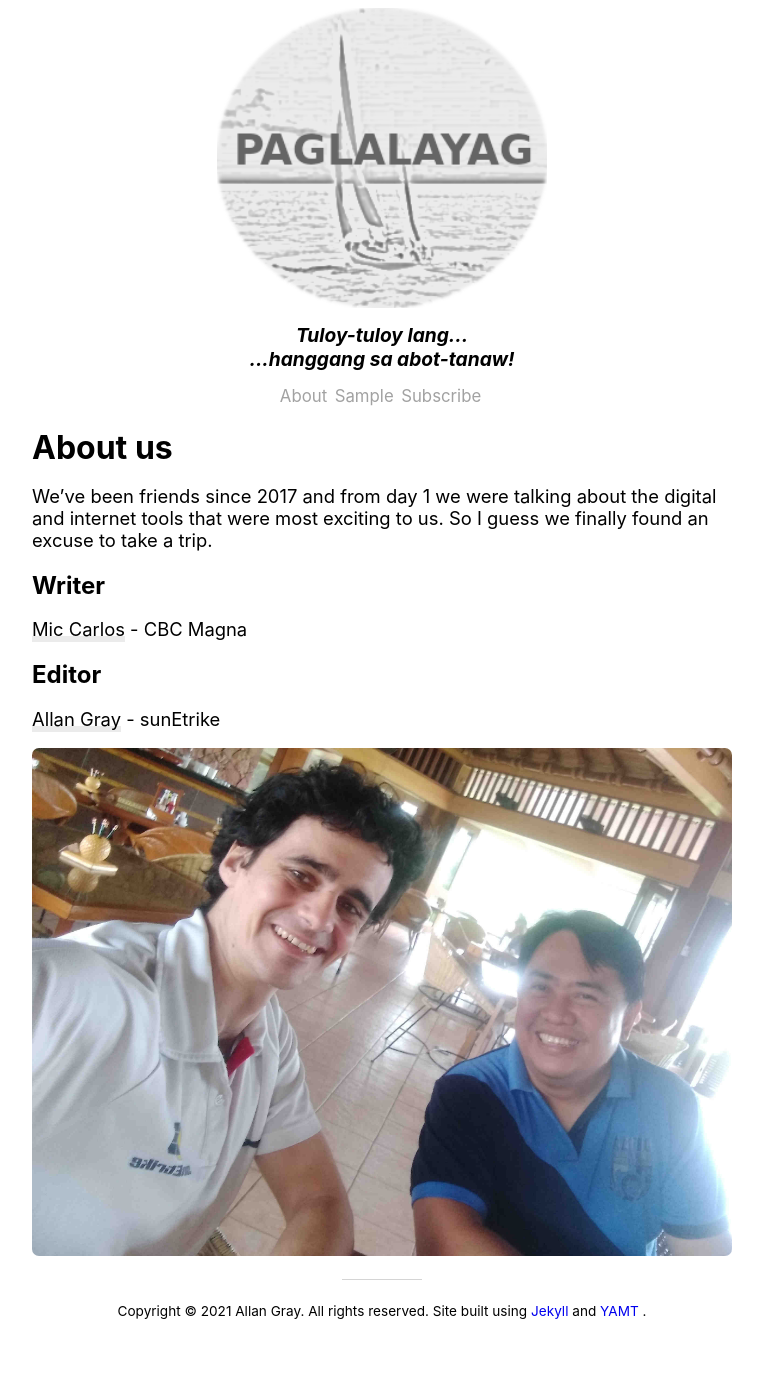
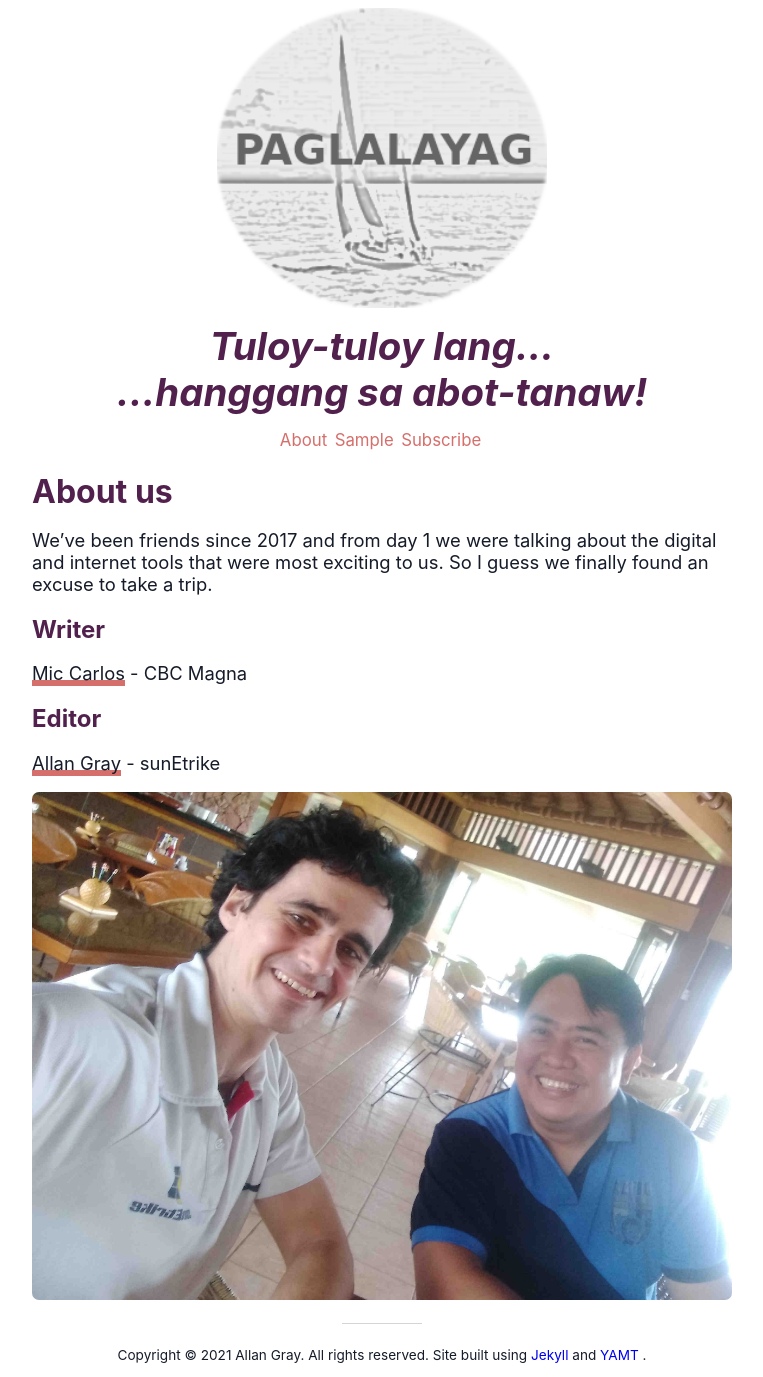
Before and after one commit to paglalayag/paglalayag.github.io, a Jekyll site: the page built from about.md, in a window 1280 px wide. Shown: the whole page, without its empty margins (258-1021 px from the left). Built offline with Jekyll 4.4.1, drawn with Linux system fonts in a browser that asks for light colours; nearby versions of some CDN libraries; before the commit the page ends 1333 px from its top, so only the background shows below that.

Commit message:
adjust styling

```diff
--- a/_sass/base.scss
+++ b/_sass/base.scss
@@ -1,6 +1,13 @@
 //Colors
-$base: #a2a2a2;
 $light-grey: #ebebeb;
+$beige: #d9c2a0;
+$purple: #51204d;
+$flag-black: #151b29;
+$dark-red: #8e0f18;
+$light-red: #d56f6b;
+$pink: #c07e9a;
+
+$base: $dark-red;
 
 * {
   -webkit-box-sizing: border-box;
@@ -82,7 +89,7 @@ blockquote {
   padding: 1.5em;
   list-style: disc;
   display: inline-block;
-  background-color: $light-grey;
+  background-color: $light-red;
   line-height: 25px;
   li{
     a{
--- a/_sass/contact.scss
+++ b/_sass/contact.scss
@@ -24,13 +24,13 @@
         border-radius: 10px;
       }
     .form-button:hover{
-        background-color: $light-grey;
+        background-color: $light-red;
     }
     .success{
         a{
             text-decoration:none;
-            border-bottom: 2px solid $light-grey;
-            box-shadow: inset 0 -4px 0 $light-grey;
+            border-bottom: 2px solid $light-red;
+            box-shadow: inset 0 -4px 0 $light-red;
             color: inherit;
             transition: background 0.1s cubic-bezier(.33,.66,.66,1);
           }
--- a/_sass/header.scss
+++ b/_sass/header.scss
@@ -23,7 +23,7 @@ header{
 
     #site_title{
         text-align: center;
-        color: black;
+        color: $flag-black;
         a{
             text-decoration: none;
         }
@@ -31,9 +31,10 @@ header{
             margin-bottom: 0px;
         }
         h2{
+            color: $purple;
             margin-top: 0px;
             font-style: oblique;
-            font-size: 1.2rem;
+            font-size: 2.4rem;
         }
     }
     #subheader{
@@ -45,11 +46,11 @@ header{
                 display: block;
                 float: left;
                 a:hover{
-                    color: black;
+                    color: $dark-red;
                 }
                 a{
                     text-decoration: none;
-                    color: $base;
+                    color: $light-red;
                     margin-right: 3px;
                     font-size: 1.05rem;
                 }
--- a/_sass/paginator.scss
+++ b/_sass/paginator.scss
@@ -31,6 +31,6 @@
         font-size: 16px;
     }
     .paginate-button:hover{
-        background-color: $light-grey;
+        background-color: $light-red;
     }
 }
--- a/_sass/post.scss
+++ b/_sass/post.scss
@@ -24,20 +24,20 @@ img{
     p, li{
         a{
           text-decoration:none;
-          border-bottom: 2px solid $light-grey;
-          box-shadow: inset 0 -4px 0 $light-grey;
+          border-bottom: 2px solid $light-red;
+          box-shadow: inset 0 -4px 0 $light-red;
           color: inherit;
           transition: background 0.1s cubic-bezier(.33,.66,.66,1);
         }
         a:visited{
             text-decoration:none;
-            border-bottom: 2px solid $light-grey;
-            box-shadow: inset 0 -4px 0 $light-grey;
+            border-bottom: 2px solid $light-red;
+            box-shadow: inset 0 -4px 0 $light-red;
             color: inherit;
             transition: background 0.1s cubic-bezier(.33,.66,.66,1);
         }
         a:hover{
-          background: $light-grey;
+          background: $light-red;
         }
       }
 
@@ -49,20 +49,20 @@ img{
     }
     a{
         text-decoration:none;
-        border-bottom: 2px solid $light-grey;
-        box-shadow: inset 0 -4px 0 $light-grey;
+        border-bottom: 2px solid $light-red;
+        box-shadow: inset 0 -4px 0 $light-red;
         color: inherit;
         transition: background 0.1s cubic-bezier(.33,.66,.66,1);
       }
       a:visited{
           text-decoration:none;
-          border-bottom: 2px solid $light-grey;
-          box-shadow: inset 0 -4px 0 $light-grey;
+          border-bottom: 2px solid $light-red;
+          box-shadow: inset 0 -4px 0 $light-red;
           color: inherit;
           transition: background 0.1s cubic-bezier(.33,.66,.66,1);
       }
       a:hover{
-        background: $light-grey;
+        background: $light-red;
       }
 }
 
--- a/_sass/typography.scss
+++ b/_sass/typography.scss
@@ -1,10 +1,10 @@
 h1, h2, h3, h4, h5, h6{
     margin-bottom: 10px;
     text-decoration: none;
-    color: black;
+    color: $purple;
     a{
         text-decoration: none;
-        color: black;
+        color: flag-black;
     }
 }
 
@@ -29,6 +29,7 @@ h5{
 }
 
 p{
+    color: $flag-black;
     font-size: 1.15rem;
 }
 
```
